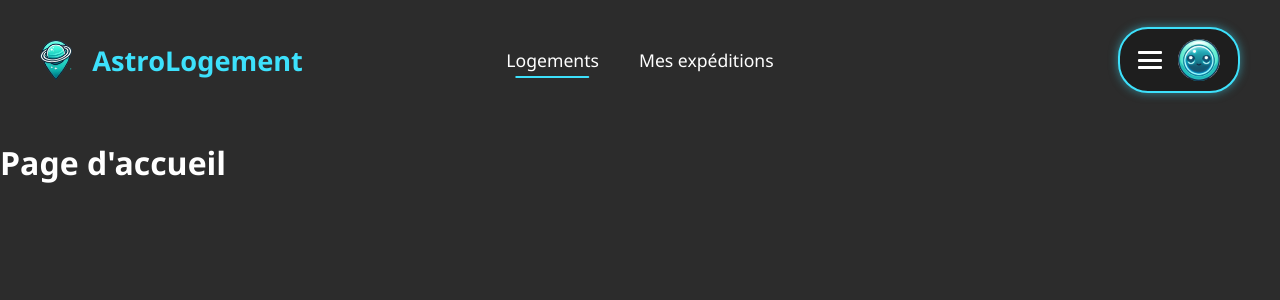
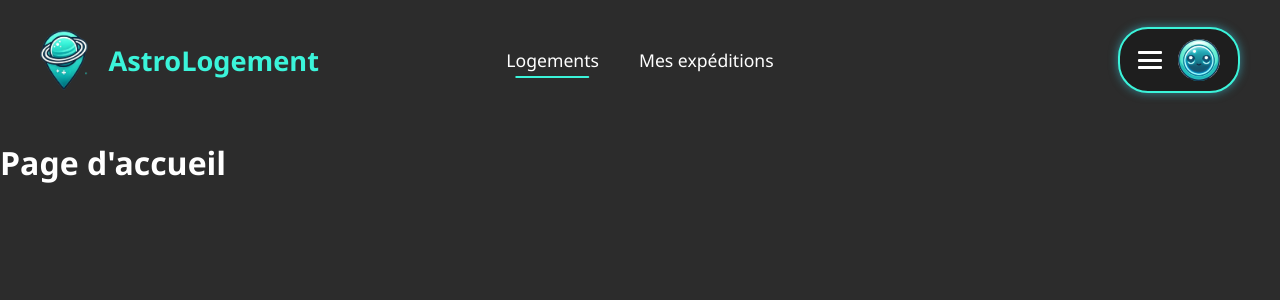
Before and after one commit to John-Rep/AstroLogement, a Symfony app: template AstroLogement/templates/home.html.twig in a window 1280 px wide. Shown: the top 300 px of the page. Run offline with Twig, Linux system fonts and the light colour scheme; the template is opened without the code that fills it, so the values that code supplies are empty; some libraries are stand-ins or nearby versions.

Commit message:
Navbar fix front

```diff
--- a/AstroLogement/public/css/style.css
+++ b/AstroLogement/public/css/style.css
@@ -29,12 +29,12 @@ body {
 }
 
 .astro-logo {
-    height: 40px;
+    height: 60px;
     margin-right: 10px;
 }
 
 .astro-brand {
-    color: #3de1fc;
+    color: #3BF4DA;
     font-size: 1.7rem;
     font-weight: bold;
 }
@@ -47,7 +47,7 @@ body {
 }
 
 .link-logo:hover .astro-brand {
-    color: #66eaff;
+    color: rgba(59, 244, 218, 0.7);
 }
 
 .navbar-center {
@@ -67,7 +67,7 @@ body {
 }
 
 .astro-link:hover {
-    color: #3de1fc;
+    color: #3BF4DA;
 }
 
 .astro-link.active::after {
@@ -78,7 +78,7 @@ body {
     transform: translateX(-50%);
     width: 80%;
     height: 2px;
-    background-color: #3de1fc;
+    background-color: #3BF4DA;
     border-radius: 4px;
 }
 
@@ -88,7 +88,7 @@ body {
     display: flex;
     align-items: center;
     background: #1e1e1e;
-    border: 2px solid #3de1fc;
+    border: 2px solid #3BF4DA;
     border-radius: 30px;
     padding: 10px 18px;
     box-shadow: 0 0 10px rgba(61, 225, 252, 0.5);
```
